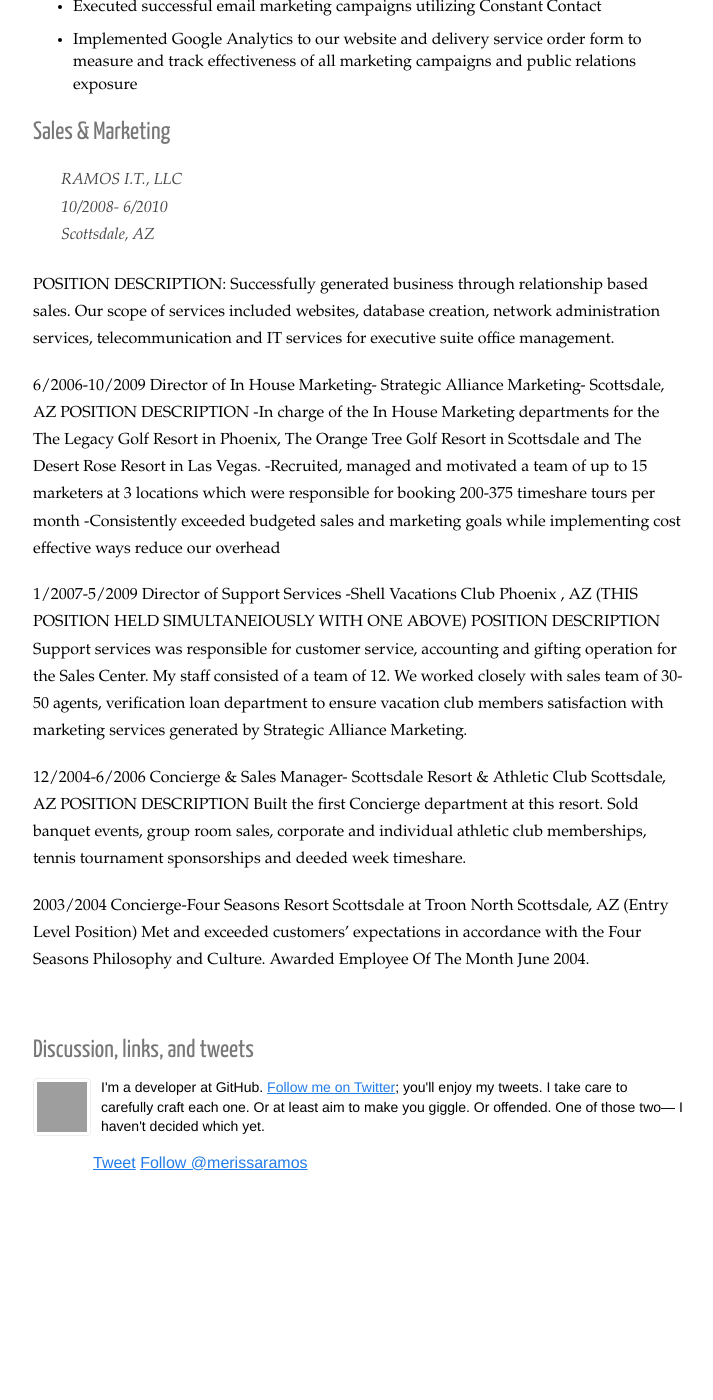
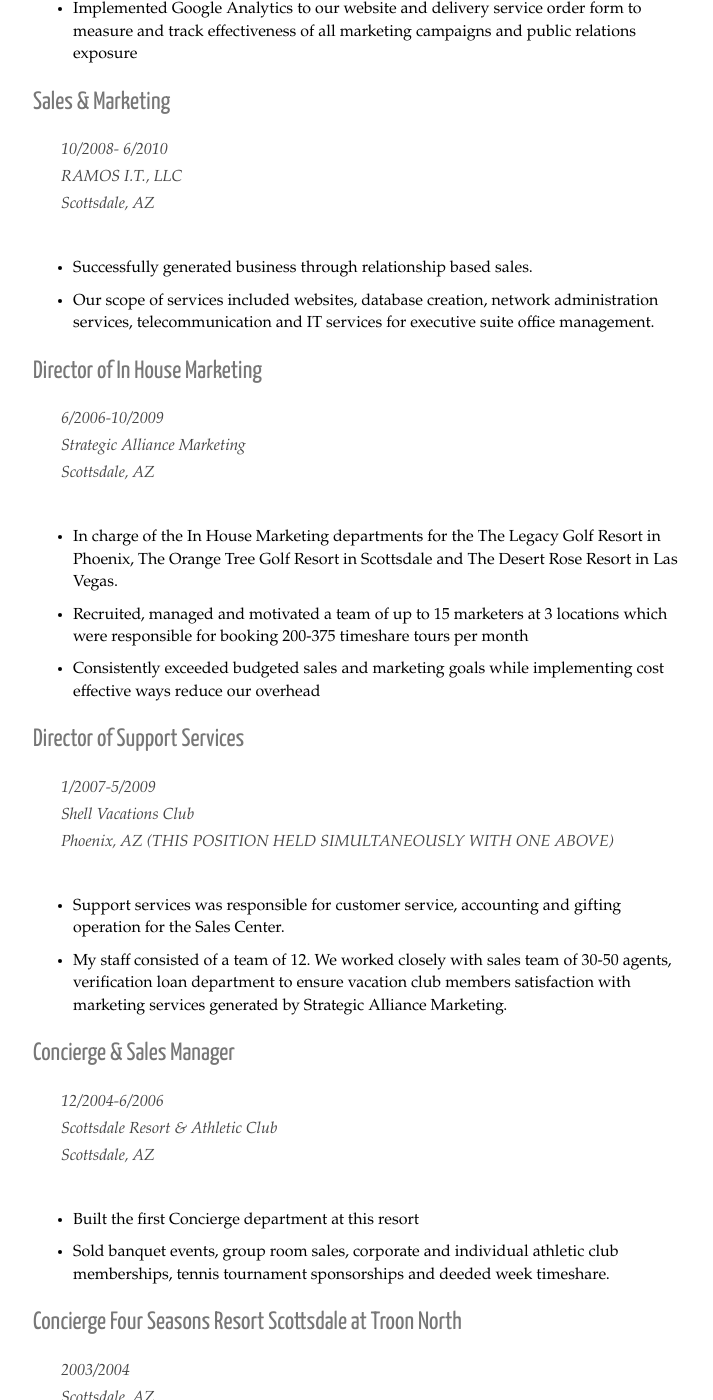
Before and after one commit to merissaramos/merissaramos.github.io, a Jekyll site: the page built from _posts/2015-1-1-resume.md, in a window 1280 px wide and 1400 px high, scrolled down 1072 px. Shown: the whole window, without its empty margins (99-812 px from the left). Built offline with Jekyll 4.4.1, drawn with Linux system fonts in a browser that asks for light colours; nearby versions of some CDN libraries; Markdown is read by kramdown in place of the engine named in the settings; comment, search, counter and statistics services are not loaded; before the commit the page ends 2304 px from its top, so only the background shows below that; some of the changed text lies outside the part shown; grey boxes are pictures that could not be loaded.

Commit message:
layout wip

```diff
--- a/_posts/2015-1-1-resume.md
+++ b/_posts/2015-1-1-resume.md
@@ -18,11 +18,9 @@
 ## Work Experience
 
 ### Director of Marketing/Co Owner
-> AZ Local Farmers Markets<br />
-5/2010 – 7/2013<br />
+> 5/2010 – 7/2013<br />
+AZ Local Farmers Markets<br />
 Scottsdale, AZ
-
-POSITION DESCRIPTION:
 
 - Created, branded and campaigned 3 year round Farmers Markets and an online Delivery Service by creating relationships with local farmers, food vendors and retail partners
 - Secured brand awareness through Public Relations, specifically built relationships with ABC 15, Arizona Republic, Scottsdale Republic, Scottsdale Airpark News Magazine, AZ Foothills Magazine, Ciao Bella of Phoenix New Times
@@ -32,32 +30,46 @@
 
 
 ### Sales & Marketing
-> RAMOS I.T., LLC<br />
-10/2008- 6/2010<br />
+> 10/2008- 6/2010<br />
+RAMOS I.T., LLC<br />
 Scottsdale, AZ
 
-POSITION DESCRIPTION:
-Successfully generated business through relationship based sales. Our scope of services included websites, database creation, network administration services, telecommunication and IT services for executive suite office management.
+- Successfully generated business through relationship based sales.
+- Our scope of services included websites, database creation, network administration services, telecommunication and IT services for executive suite office management.
 
-6/2006-10/2009
-Director of In House Marketing- Strategic Alliance Marketing- Scottsdale, AZ
-POSITION DESCRIPTION
--In charge of the In House Marketing departments for the The Legacy Golf Resort in Phoenix, The Orange Tree Golf Resort in Scottsdale and The Desert Rose Resort in Las Vegas.
--Recruited, managed and motivated a team of up to 15 marketers at 3 locations which were responsible for booking 200-375 timeshare tours per month
--Consistently exceeded budgeted sales and marketing goals while implementing cost effective ways reduce our overhead
+### Director of In House Marketing
+> 6/2006-10/2009<br />
+Strategic Alliance Marketing<br />
+Scottsdale, AZ
 
-1/2007-5/2009
-Director of Support Services -Shell Vacations Club Phoenix , AZ (THIS POSITION HELD SIMULTANEIOUSLY WITH ONE ABOVE)
-POSITION DESCRIPTION Support services was responsible for customer service, accounting and gifting operation for the Sales Center.
-My staff consisted of a team of 12. We worked closely with sales team of 30-50 agents, verification loan department to ensure vacation club members satisfaction with marketing services generated by Strategic Alliance Marketing.
+- In charge of the In House Marketing departments for the The Legacy Golf Resort in Phoenix, The Orange Tree Golf Resort in Scottsdale and The Desert Rose Resort in Las Vegas.
+- Recruited, managed and motivated a team of up to 15 marketers at 3 locations which were responsible for booking 200-375 timeshare tours per month
+- Consistently exceeded budgeted sales and marketing goals while implementing cost effective ways reduce our overhead
 
-12/2004-6/2006 Concierge & Sales Manager- Scottsdale Resort & Athletic Club Scottsdale, AZ
-POSITION DESCRIPTION Built the first Concierge department at this resort. Sold banquet events, group room sales, corporate  and individual athletic club memberships, tennis tournament sponsorships and deeded week timeshare.
+### Director of Support Services
+> 1/2007-5/2009<br />
+Shell Vacations Club<br />
+Phoenix, AZ
+(THIS POSITION HELD SIMULTANEOUSLY WITH ONE ABOVE)
 
-2003/2004 Concierge-Four Seasons Resort Scottsdale at Troon North Scottsdale, AZ (Entry Level Position)
-Met and exceeded customers’ expectations in accordance with the Four Seasons Philosophy and Culture.
-Awarded Employee Of The Month June 2004.
+- Support services was responsible for customer service, accounting and gifting operation for the Sales Center.
+- My staff consisted of a team of 12. We worked closely with sales team of 30-50 agents, verification loan department to ensure vacation club members satisfaction with marketing services generated by Strategic Alliance Marketing.
 
+### Concierge & Sales Manager
+> 12/2004-6/2006<br />
+Scottsdale Resort & Athletic Club<br />
+Scottsdale, AZ
+
+- Built the first Concierge department at this resort
+- Sold banquet events, group room sales, corporate  and individual athletic club memberships, tennis tournament sponsorships and deeded week timeshare.
+
+### Concierge Four Seasons Resort Scottsdale at Troon North
+> 2003/2004<br />
+Scottsdale, AZ<br />
+(Entry Level Position)
+
+- Met and exceeded customers’ expectations in accordance with the Four Seasons Philosophy and Culture.
+- Awarded Employee Of The Month June 2004.
 
 
 [email]: mailto://merissaramos@gmail.com
```
